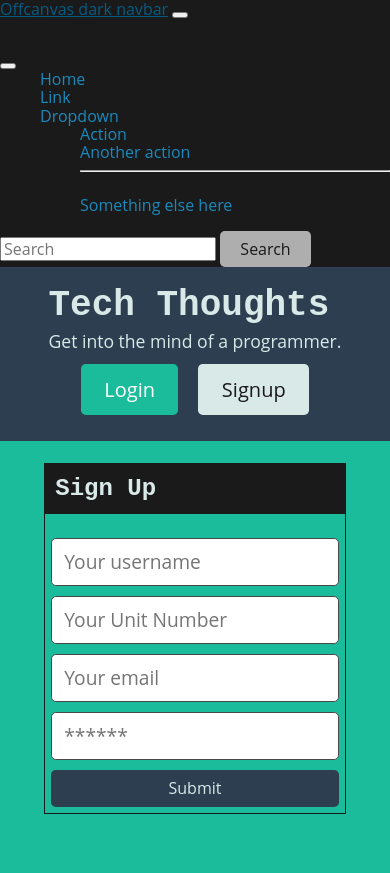
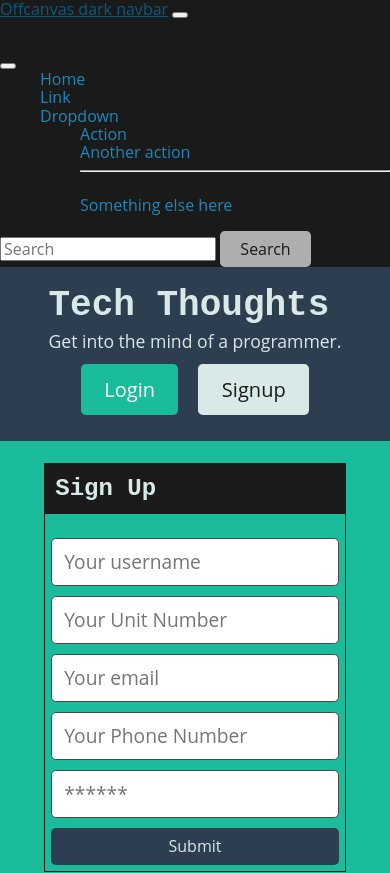
Before and after one commit to 3123MtOlympus/CivitasSimul, a React (Vite) app in the folder client/: page /signup in a window 390 px wide. Shown: the top 873 px of the page. Built offline with nearby package versions, Linux system fonts and the light colour scheme.

Commit message:
phoneNumber

```diff
--- a/client/src/pages/Signup.jsx
+++ b/client/src/pages/Signup.jsx
@@ -11,7 +11,8 @@ const Signup = () => {
     username: '',
     email: '',
     password: '',
-    unitNumber: ''
+    unitNumber: '',
+    phoneNumber: '',
   });
   const [addUser, { error, data }] = useMutation(ADD_USER);
 
@@ -76,6 +77,14 @@ const Signup = () => {
                   value={formState.email}
                   onChange={handleChange}
                 />
+                 <input
+                  className="form-input"
+                  placeholder="Your Phone Number"
+                  name="phoneNumber"
+                  type="text"
+                  value={formState.phoneNumber}
+                  onChange={handleChange}
+                />
                 <input
                   className="form-input"
                   placeholder="******"
```
